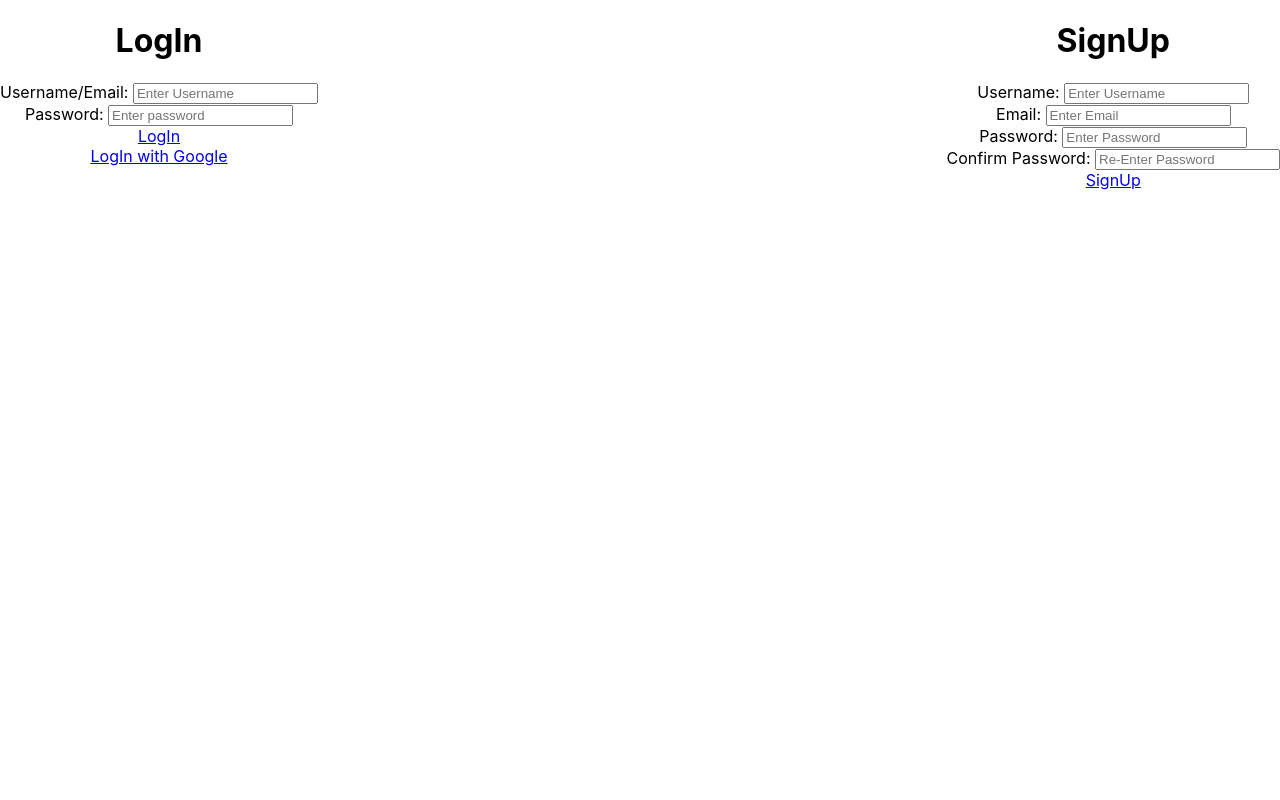
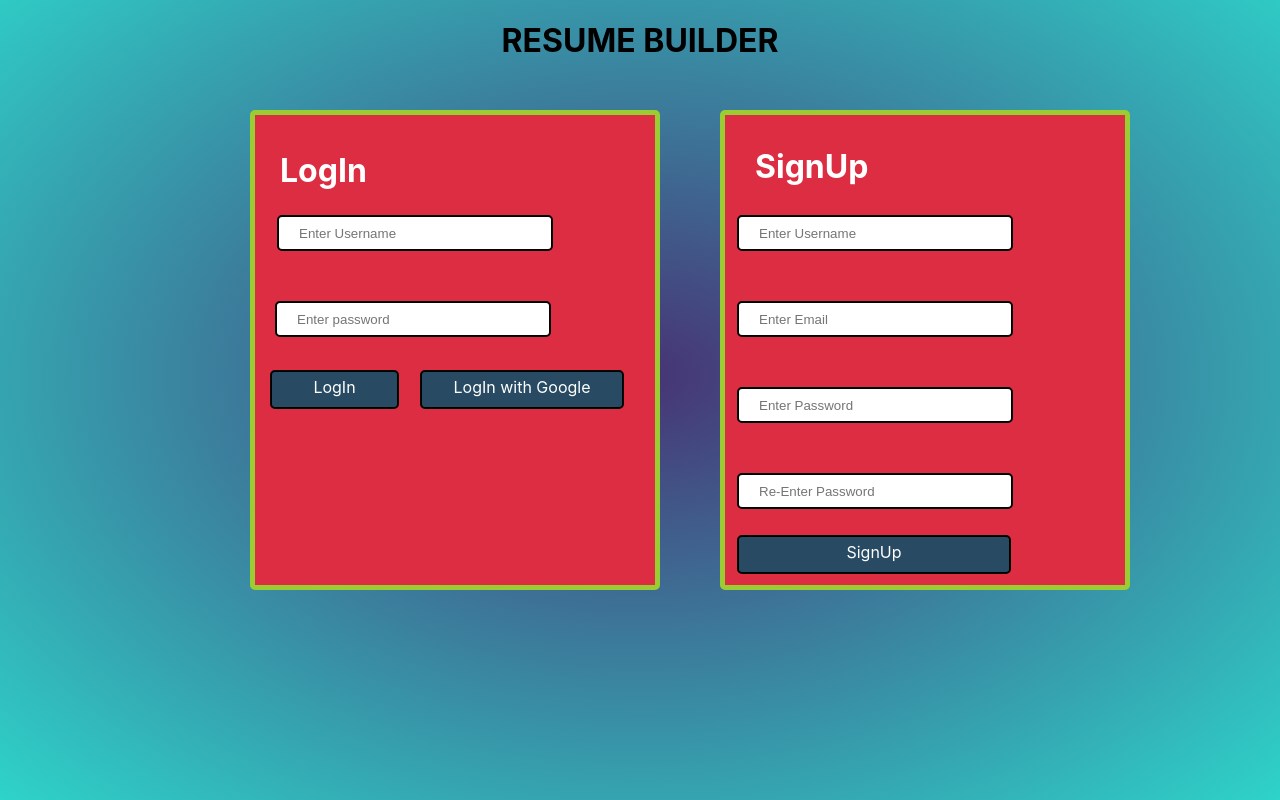
Before and after one commit to srikarpohar/Resume-Website-Builder, a React (Create React App) app: page / in a window 1280 px wide. Built offline with nearby package versions, Linux system fonts and the light colour scheme.

Commit message:
Added styles for login page

```diff
--- a/package.json
+++ b/package.json
@@ -7,6 +7,7 @@
     "@testing-library/jest-dom": "^5.11.9",
     "@testing-library/react": "^11.2.5",
     "@testing-library/user-event": "^12.8.1",
+    "node-sass": "5.0.0",
     "redux": "4.0.5",
     "react-redux": "7.2.2",
     "react-router-dom": "5.2.0",
--- a/src/Components/user-registration/Login/login.component.jsx
+++ b/src/Components/user-registration/Login/login.component.jsx
@@ -1,8 +1,8 @@
 import React from 'react';
-import './login.styles.css';
 import { setCurrentUser } from '../../../redux/user/user.actions';
 import { Link } from 'react-router-dom';
 import { connect } from 'react-redux';
+import './login.styles.scss';
 
 
 class Login extends React.Component {
@@ -45,13 +45,13 @@ class Login extends React.Component {
 
     render() {
         return (
-            <div style={{ float: 'left' }}>
-                <h1>LogIn</h1>
-                <form>
-                    <span>Username/Email: </span><input type="text" name="username" placeholder="Enter Username" onChange={this.handleChange} />< br />
-                    <span>Password: </span><input type="password" name="password" placeholder="Enter password" onChange={this.handleChange} /><br />
-                    <Link to="/home" onClick={this.handleSubmit} >LogIn</Link><br />
-                    <Link to="/home" onClick={this.handleGoogleLogin} >LogIn with Google</Link>
+            <div className="login">
+                <h1 className="logintext">LogIn</h1>
+                <form className="loginform">
+                    <input type="text" name="username" placeholder="Enter Username" onChange={this.handleChange} />< br />
+                    <input type="password" name="password" placeholder="Enter password" onChange={this.handleChange} /><br />
+                    <Link className="loginbutton" to="/home" onClick={this.handleSubmit} >LogIn</Link><br />
+                    <Link className="googlelogin" to="/home" onClick={this.handleGoogleLogin} >LogIn with Google</Link>
                 </form>
             </div>
         )
--- a/src/Components/user-registration/Login/login.styles.css
+++ /dev/null
@@ -1,10 +0,0 @@
-.visible {
-  visibility: visible;
-  position: static;
-}
-
-.invisible {
-  visibility: hidden;
-  position: absolute;
-  top: -9999px;
-}
--- /dev/null
+++ b/src/Components/user-registration/Login/login.styles.scss
@@ -0,0 +1,79 @@
+.login {
+  margin-left: 250px;
+  margin-top: 50px;
+  width: 400px;
+  height: 470px;
+  background-color: #dd2d42;
+  border: 5px solid yellowgreen;
+  border-radius: 5px;
+  color: white;
+
+  & .logintext {
+    position: absolute;
+    left: 280px;
+    top: 130px;
+  }
+
+  & .loginform {
+    & input[type="text"] {
+      position: relative;
+      left: -40px;
+      top: 100px;
+      width: 250px;
+      height: 30px;
+      padding-left: 20px;
+      border: 2px solid black;
+      border-radius: 5px;
+
+      &:focus {
+        border-color: green;
+      }
+    }
+
+    & input[type="password"] {
+      position: relative;
+      left: -42px;
+      top: 150px;
+      width: 250px;
+      height: 30px;
+      padding-left: 20px;
+      border: 2px solid black;
+      border-radius: 5px;
+
+      &:focus {
+        border-color: green;
+      }
+    }
+
+    & .loginbutton {
+      color: white;
+      position: absolute;
+      left: 270px;
+      top: 370px;
+      text-decoration: none;
+      width: 125px;
+      height: 30px;
+      padding-top: 5px;
+      text-align: center;
+      border: 2px solid black;
+      border-radius: 5px;
+      background-color: #284b63;
+    }
+
+    & .googlelogin {
+      position: absolute;
+      text-decoration: none;
+      color: white;
+      left: 420px;
+      top: 370px;
+      width: 200px;
+      height: 30px;
+      padding-top: 5px;
+      text-align: center;
+      vertical-align: middle;
+      border: 2px solid black;
+      border-radius: 5px;
+      background-color: #284b63;
+    }
+  }
+}
--- a/src/Components/user-registration/SignUp/signup.component.jsx
+++ b/src/Components/user-registration/SignUp/signup.component.jsx
@@ -1,9 +1,8 @@
 import React from 'react';
-
-import './signup.styles.css';
 import { setCurrentUser } from '../../../redux/user/user.actions';
 import { Link } from 'react-router-dom';
 import { connect } from "react-redux";
+import './signup.styles.scss';
 
 class SignUp extends React.Component {
     constructor(props) {
@@ -34,14 +33,14 @@ class SignUp extends React.Component {
 
     render() {
         return (
-            <div style={{ float: 'right' }}>
-                <h1>SignUp</h1>
-                <form>
-                    <span>Username: </span><input required type="text" name="username" placeholder="Enter Username" value={this.state.username} onChange={this.handleChange} /><br />
-                    <span>Email: </span><input required type="email" name="email" placeholder="Enter Email" value={this.state.email} onChange={this.handleChange} /><br />
-                    <span>Password: </span><input required type="password" name="password" placeholder="Enter Password" value={this.state.password} onChange={this.handleChange} /><br />
-                    <span>Confirm Password: </span><input required type="password" name="repassword" placeholder="Re-Enter Password" value={this.state.repassword} onChange={this.handleChange} /><br />
-                    <Link to="/home" onClick={this.handleSubmit}>SignUp</Link>
+            <div className="signup">
+                <h1 className="signuptext">SignUp</h1>
+                <form className="signupform">
+                    <input required type="text" name="username" placeholder="Enter Username" value={this.state.username} onChange={this.handleChange} /><br />
+                    <input required type="email" name="email" placeholder="Enter Email" value={this.state.email} onChange={this.handleChange} /><br />
+                    <input className="pass" required type="password" name="password" placeholder="Enter Password" value={this.state.password} onChange={this.handleChange} /><br />
+                    <input className="repass" required type="password" name="repassword" placeholder="Re-Enter Password" value={this.state.repassword} onChange={this.handleChange} /><br />
+                    <Link className="signupbutton" to="/home" onClick={this.handleSubmit}>SignUp</Link>
                 </form>
             </div>
         )
--- a/src/Components/user-registration/SignUp/signup.styles.css
+++ /dev/null
@@ -1,10 +0,0 @@
-.visible {
-  visibility: visible;
-  position: static;
-}
-
-.invisible {
-  visibility: hidden;
-  position: absolute;
-  top: -9999px;
-}
--- /dev/null
+++ b/src/Components/user-registration/SignUp/signup.styles.scss
@@ -0,0 +1,95 @@
+.signup {
+  position: absolute;
+  margin-left: 720px;
+  margin-top: -480px;
+  width: 400px;
+  height: 470px;
+  background-color: #dd2d42;
+  border: 5px solid yellowgreen;
+  border-radius: 5px;
+  color: white;
+
+  & .signuptext {
+    position: absolute;
+    left: 30px;
+    top: 10px;
+  }
+
+  & .signupform {
+    & input[type="text"] {
+      position: relative;
+      left: -50px;
+      top: 100px;
+      width: 250px;
+      height: 30px;
+      padding-left: 20px;
+      border: 2px solid black;
+      border-radius: 5px;
+
+      &:focus {
+        border-color: green;
+      }
+    }
+
+    & input[type="email"] {
+      position: relative;
+      left: -50px;
+      top: 150px;
+      width: 250px;
+      height: 30px;
+      padding-left: 20px;
+      border: 2px solid black;
+      border-radius: 5px;
+
+      &:focus {
+        border-color: green;
+      }
+    }
+
+    & .pass {
+      position: relative;
+      left: -50px;
+      top: 200px;
+      width: 250px;
+      height: 30px;
+      padding-left: 20px;
+      border: 2px solid black;
+      border-radius: 5px;
+
+      &:focus {
+        border-color: green;
+      }
+    }
+
+    & .repass {
+      position: relative;
+      left: -50px;
+      top: 250px;
+      width: 250px;
+      height: 30px;
+      padding-left: 20px;
+      border: 2px solid black;
+      border-radius: 5px;
+
+      &:focus {
+        border-color: green;
+      }
+    }
+
+    & .signupbutton {
+      text-decoration: none;
+      color: white;
+      position: absolute;
+      left: 12px;
+      top: 420px;
+      width: 270px;
+      height: 30px;
+      padding-top: 5px;
+      text-align: center;
+      vertical-align: middle;
+      border: 2px solid black;
+      border-radius: 5px;
+      background-color: #284b63;
+    }
+  }
+}
--- /dev/null
+++ b/src/pages/loginpage/login.page.scss
@@ -0,0 +1,7 @@
+.login1 {
+  margin-top: -50px;
+  padding-top: 50px;
+  width: 100vw;
+  height: 100vh;
+  background-image: radial-gradient(#473375, #2ed3c9);
+}
--- a/src/pages/loginpage/loginpage.jsx
+++ b/src/pages/loginpage/loginpage.jsx
@@ -1,8 +1,10 @@
 import Login from '../../Components/user-registration/Login/login.component';
 import SignUp from '../../Components/user-registration/SignUp/signup.component';
+import './login.page.scss';
 
 export const LoginPage = () => {
-    return (<div>
+    return (<div className="login1">
+        <h1>RESUME BUILDER</h1>
         <Login />
         <SignUp />
     </div>);
```
Also changed, not shown: 1 other file (tests, documents, lock files or other folders).
